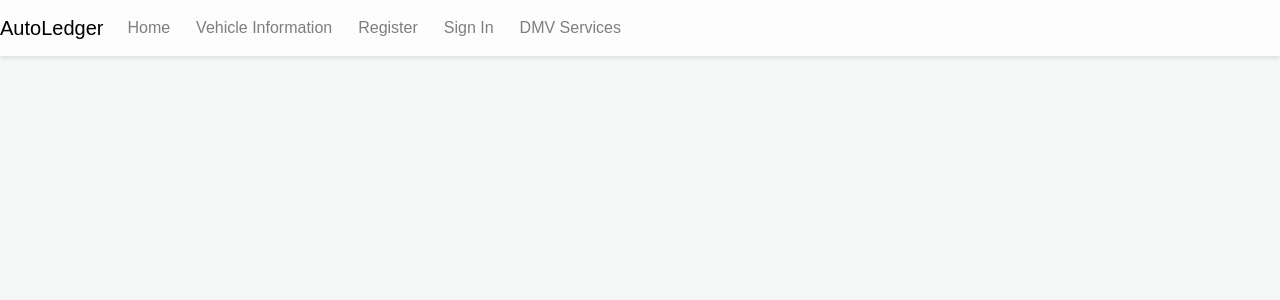
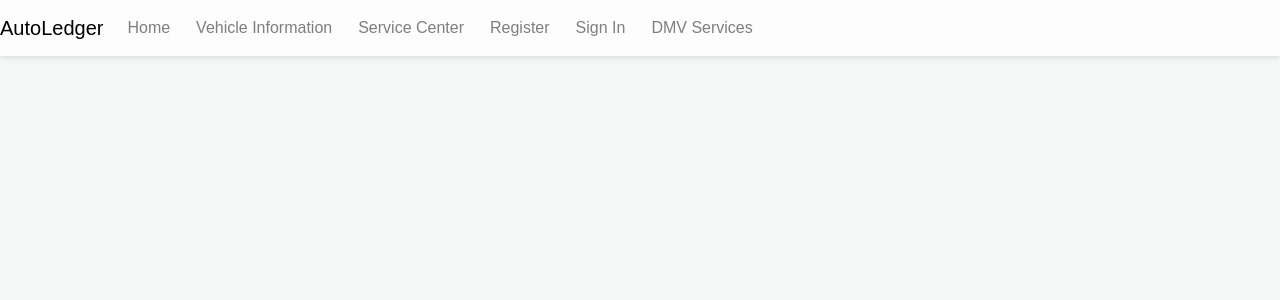
Before and after one commit to radhika2026/AutoLedger, a React (Create React App) app in the folder frontend/: page / in a window 1280 px wide. Shown: the top 300 px of the page. Built offline with nearby package versions, Linux system fonts and the light colour scheme.

Commit message:
made some changes to service center form

```diff
--- a/frontend/src/App.js
+++ b/frontend/src/App.js
@@ -2,11 +2,13 @@ import React, { useState } from 'react';
 import { BrowserRouter as Router, Routes, Route } from 'react-router-dom';
 import 'bootstrap/dist/css/bootstrap.min.css';
 import './App.css';
+import "./ServiceCenterForm.css";
 import HomeComponent from './HomeComponent';
 import VehicleInfo from './VehicleInfoPage';
 import NavbarComponent from './NavbarComponent';
 import SignInModal from './SignInModal';
 import RegistrationModal from './RegistrationModal';
+import ServiceCenterForm from './ServiceCenterForm';
 import DMV from './DMV';
 
 function App() {
@@ -27,6 +29,8 @@ function App() {
       <Routes>
         <Route path="/home" element={<HomeComponent />} />
         <Route path="/vehicleinfopage" element={<VehicleInfo />} />
+        <Route path="/Serv" element={<VehicleInfo />} />
+        <Route path="/ServiceCenterForm" element={<ServiceCenterForm />} />
         <Route path="/dmv" element={<DMV />} />
         {/* Define other routes as needed */}
       </Routes>
--- a/frontend/src/NavbarComponent.js
+++ b/frontend/src/NavbarComponent.js
@@ -10,6 +10,7 @@ const NavbarComponent = ({ onRegisterClick, onSignInClick, onDMVClick }) => {
         <Nav className="mr-auto">
           <Nav.Link href="/home">Home</Nav.Link>
           <Nav.Link href="/vehicleinfopage">Vehicle Information</Nav.Link>
+          <Nav.Link href="/ServiceCenterForm">Service Center</Nav.Link>
           <Nav.Link onClick={onRegisterClick} style={{ cursor: 'pointer' }}>Register</Nav.Link>
           <Nav.Link onClick={onSignInClick} style={{ cursor: 'pointer' }}>Sign In</Nav.Link>
           <Nav.Link href="/dmv">DMV Services</Nav.Link>
```
